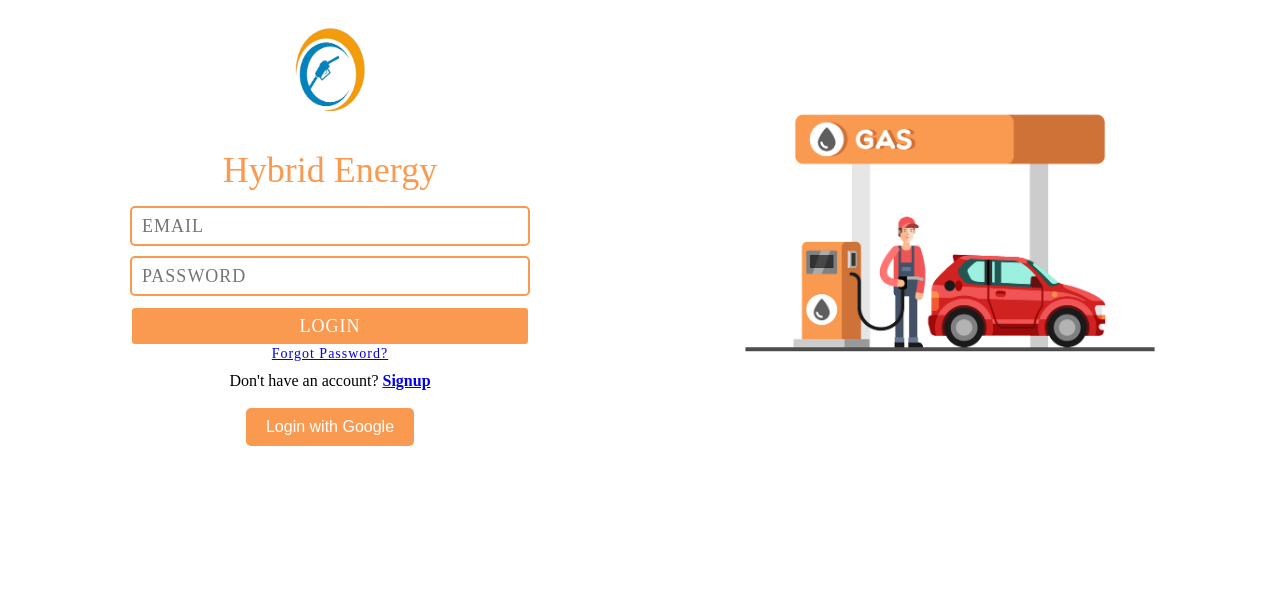
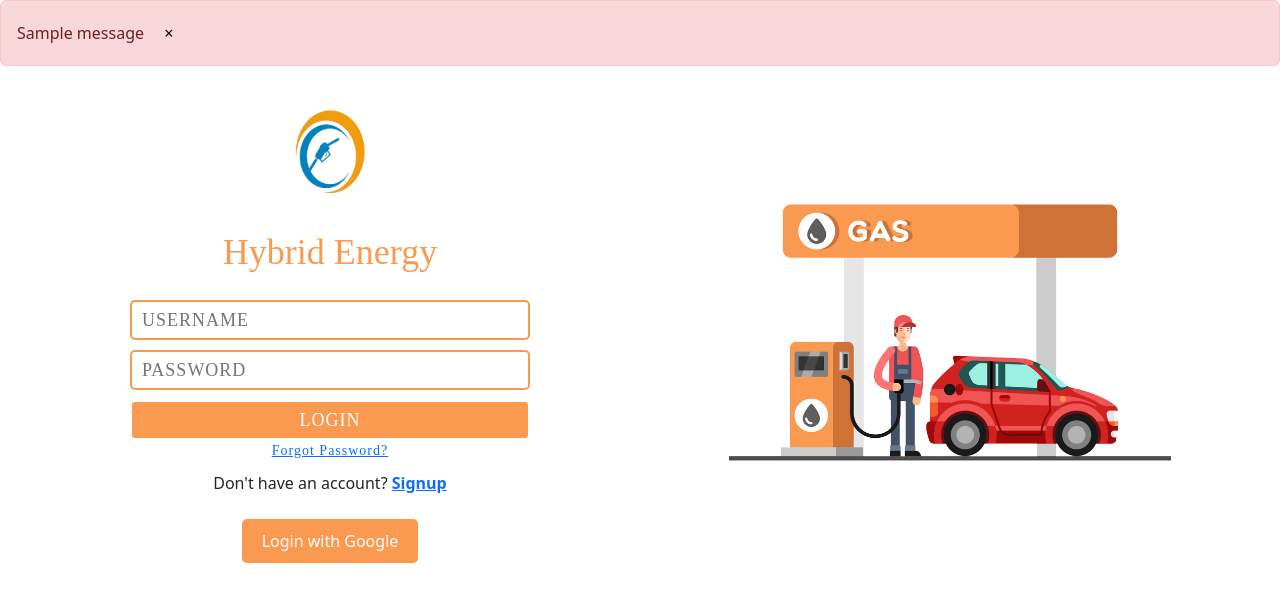
Before and after one commit to aninaeliza01/project-mca2024, a Django app: page /login/ in a window 1280 px wide. Shown: the top 602 px of the page. Run offline with Django 4.2, Linux system fonts and the light colour scheme; one stand-in notice (Sample message) is shown; some libraries are stand-ins or nearby versions.

Commit message:
initialize project

```diff
--- a/App/models.py
+++ b/App/models.py
@@ -1 +1,2 @@
 from django.db import models
+from django.contrib.auth.models import User
--- a/App/urls.py
+++ b/App/urls.py
@@ -2,13 +2,17 @@
 from django.urls import path
 from . import views
 urlpatterns = [
-    path('', views.index),
-    path('login/', views.login),
-    path('registerUser/', views.register),
+
+    path('', views.index,name="index"),
+
+    path('login/', views.login_user,name="login"),
+    path('userhome/logout', views.logout_user,name="logout"),
+    path('registerUser/', views.register_user,name="registerUser"),
+
     path('about/', views.about),
     path('contact/', views.contact),
     path('Pump/', views.Pump),
     path('base/', views.base),
-    path('userhome/', views.userhome),
+    path('userhome/', views.userhome,name="userhome"),
 
 ]
--- a/App/views.py
+++ b/App/views.py
@@ -1,14 +1,18 @@
 from django.shortcuts import render,redirect
-
+from django.contrib.auth import authenticate ,login ,logout
 from django.contrib import messages
-from django.contrib.auth import authenticate ,login ,logout
-
+from django.contrib.auth.models import User
 # Create your views here.
 def index(request):
     return render(request, 'index.html')
 
-def register(request):
-    # if request.method == 'POST':
+def register_user(request):
+    if request.method == 'POST':
+        username=request.POST['username']
+        email=request.POST['email']
+        phone=request.POST['phone']
+        password=request.POST['pass']
+
     #     # Process the registration form data
     #     username = request.POST['username']
     #     email = request.POST['email']
@@ -37,12 +41,23 @@ def register(request):
     # Handle GET request to render the registration form
     return render(request, 'registerUser.html')
 
-def login(request):
-    return render(request, 'login.html')
-def signout(request):
+def login_user(request):
+    if request.method =='POST':
+        username = request.POST["username"]
+        password = request.POST["password"]
+        user = authenticate(request, username=username, password=password)
+        if user is not None:
+            login(request, user)
+            return redirect('/userhome')
+        else:
+            messages.success(request,("there was an error"))
+            return redirect('/login')
+    else:
+        return render(request, 'login.html')
+def logout_user(request):
     logout(request)
-    messages.success(request,())
-    return  redirect('index')
+    messages.success(request,("Logged out"))
+    return  redirect('userhome')
 def userhome(request):
     return render(request, 'userhome.html')
 
--- a/static/css/loginstyle.css
+++ b/static/css/loginstyle.css
@@ -16,6 +16,25 @@ body, h1, h2, p, input, button {
     align-items: stretch;
     padding: 20px;
     box-sizing: border-box;
+}
+/* Add custom CSS to style the alert */
+.alert{
+    background-color: #f8d7da; /* Background color for a warning alert */
+    border-color: #f5c6cb; /* Border color for a warning alert */
+    color: #721c24; /* Text color for a warning alert */
+    /* Add any other styling you want here */
+}
+
+/* Style the close button */
+.alert button.close {
+    font-size: 1rem;
+    line-height: 1;
+    padding: 0.5rem 1rem; /* Adjust padding as needed */
+    background-color: transparent;
+    border: none;
+    outline: none;
+    cursor: pointer;
+    /* Add any other styling you want here */
 }
 
 .left-side {
--- a/static/css/regstyles.css
+++ b/static/css/regstyles.css
@@ -10,6 +10,11 @@ body {
     font-family: 'Roboto Mono', monospace;
     background-color: #FA9A50;
     color: white;
+}
+.invalid-feedback {
+    color: red;
+    font-size: 14px;
+    margin-top:5px;
 }
 
 .container {
--- a/template/login.html
+++ b/template/login.html
@@ -4,10 +4,23 @@
 <head>
     <meta charset="UTF-8">
     <meta name="viewport" content="width=device-width, initial-scale=1.0">
+    <!-- Add these links to load Bootstrap CSS and JavaScript -->
+    <link rel="stylesheet" href="https://cdn.jsdelivr.net/npm/bootstrap@5.5.2/dist/css/bootstrap.min.css">
+    <script src="https://cdn.jsdelivr.net/npm/bootstrap@5.5.2/dist/js/bootstrap.min.js"></script>
     <link rel="stylesheet" href="{% static 'css/loginstyle.css'%}">
     <title>Login Form</title>
 </head>
 <body>
+    {% if messages %}
+        {% for message in messages %}
+            <div class="alert" role="alert">
+                {{ message }}
+                <button type="button" class="close" data-dismiss="alert" aria-label="Close">
+                <span aria-hidden="true">&times;</span>
+                </button>
+            </div>
+        {% endfor %}
+    {% endif %}
     <form method="POST">
         {% csrf_token %}
     <div class="login-container">
@@ -23,7 +36,7 @@
                 <div class="input-container">
                     <br>
                     <br>
-                    <input type="text" placeholder="EMAIL" name="email">
+                    <input type="text" placeholder="USERNAME" name="username">
                     <input type="password" placeholder="PASSWORD" name="password">
                     <button>LOGIN</button>
                     <p class="forgot-password"><a href="#">Forgot Password?</a></p>
--- a/template/registerUser.html
+++ b/template/registerUser.html
@@ -25,7 +25,7 @@
                 <h2>Create Account</h2>
                 <form method="POST">
 
-                    <label for="full-name">User Name</label>
+                    <label for="username">User Name</label>
                     <div class="d-flex align-items-center position-relative">
                         <input type="text" id="username" placeholder="Enter your Username" name="username" required oninput="validateUsername()">
                     </div>
```
Also changed, not shown: App/form.py (added, +8 -0 lines), App/forms.py (deleted, +0 -27 lines), template/base.html (+8 -1 lines), template/userhome.html (+9 -0 lines), db.sqlite3.
